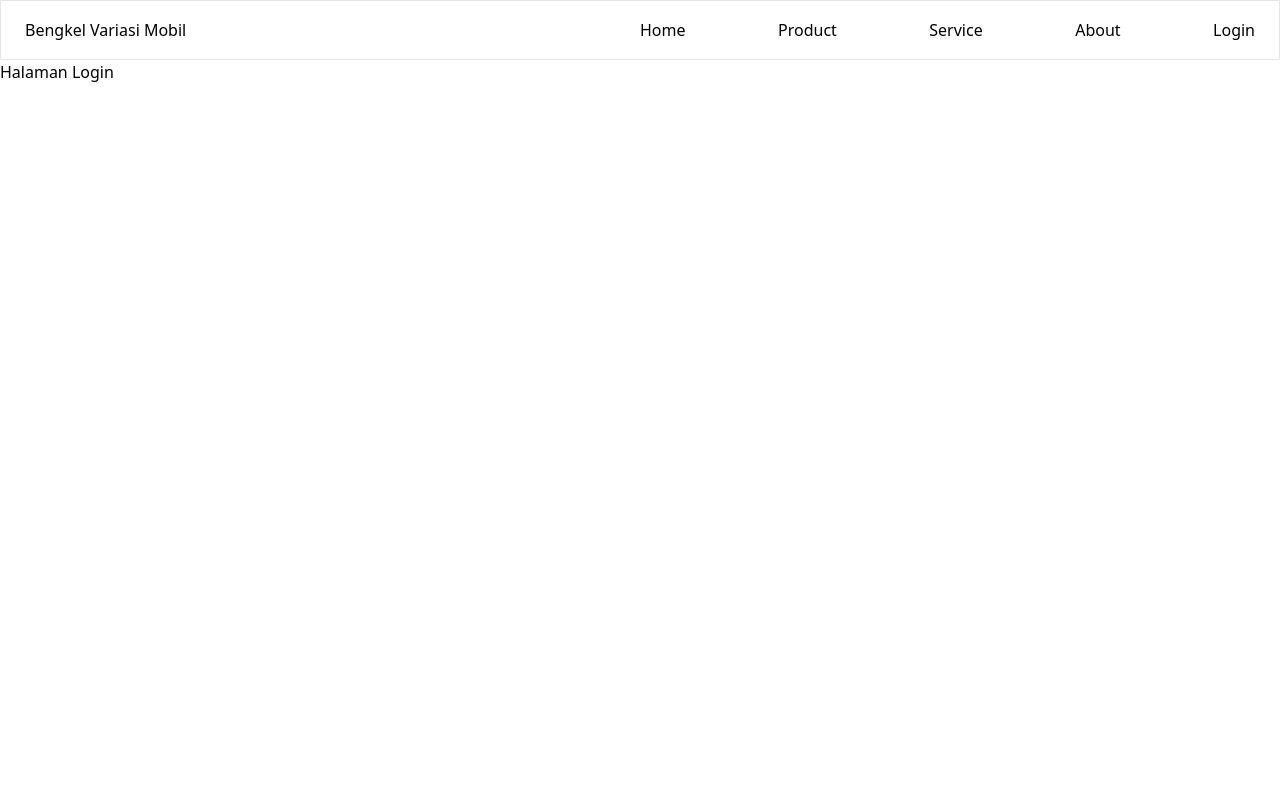
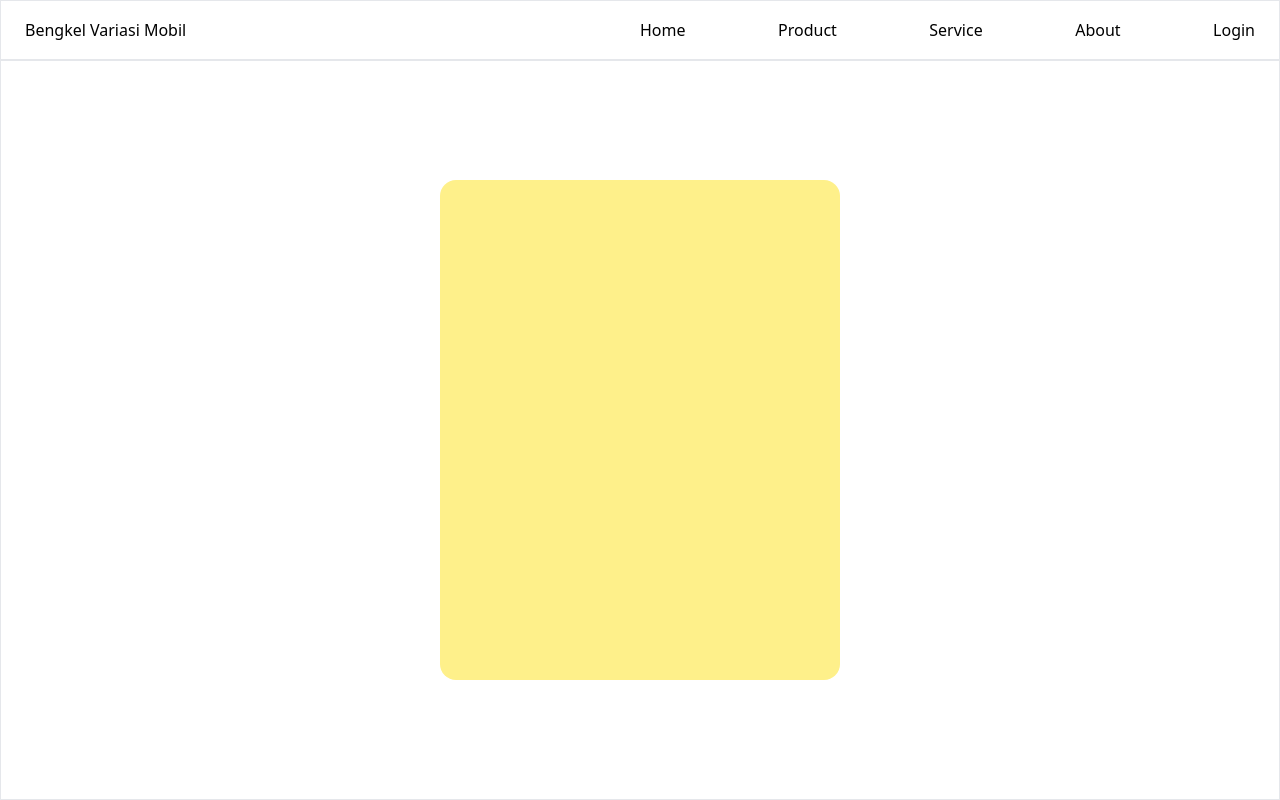
Before and after one commit to nurullailia20/web-bengkel, a Next.js app: page /login in a window 1280 px wide. Built offline with nearby package versions, Linux system fonts and the light colour scheme.

Commit message:
[style] fixing layout

```diff
--- a/src/components/Layout/index.jsx
+++ b/src/components/Layout/index.jsx
@@ -2,9 +2,9 @@ import Navbar from "./navbar";
 
 export default function Layout({ children }) {
   return (
-    <div className="w-full h-screen">
+    <div className="w-full h-screen flex flex-col">
       <Navbar />
-      <main>{children}</main>
+      <main className="flex-1">{children}</main>
     </div>
   );
 }
--- /dev/null
+++ b/src/components/Loginpage/RegisterForm.jsx
@@ -0,0 +1,11 @@
+import React from "react";
+
+function RegisterForm() {
+  return (
+    <div className="w-[400px] h-[500px] bg-yellow-200 rounded-2xl">
+      <form></form>
+    </div>
+  );
+}
+
+export default RegisterForm;
--- a/src/components/Loginpage/index.jsx
+++ b/src/components/Loginpage/index.jsx
@@ -1,11 +1,11 @@
-import React from 'react'
+import React from "react";
 
-function Loginpage() {
+function Loginpage({ children }) {
   return (
-    <div>
-      Halaman Login
+    <div className="border h-full flex justify-center items-center">
+      {children}
     </div>
-  )
+  );
 }
 
-export default Loginpage
+export default Loginpage;
--- a/src/components/Productpage/index.jsx
+++ b/src/components/Productpage/index.jsx
@@ -1,11 +1,14 @@
-import React from 'react'
+import React from "react";
 
 function Productpage() {
+
   return (
-    <div>
-      Halaman Produk
-    </div>
-  )
+    <>
+      <div>
+
+      </div>
+    </>
+  );
 }
 
-export default Productpage
+export default Productpage;
--- a/src/pages/login/index.js
+++ b/src/pages/login/index.js
@@ -1,12 +1,13 @@
-import React from 'react'
-import Loginpage from '../../components/Loginpage'
+import React from "react";
+import Loginpage from "../../components/Loginpage";
+import RegisterForm from "../../components/Loginpage/RegisterForm";
 
 function login() {
   return (
-    <div>
-      <Loginpage/>
-    </div>
-  )
+    <Loginpage>
+      <RegisterForm />
+    </Loginpage>
+  );
 }
 
-export default login
+export default login;
```
